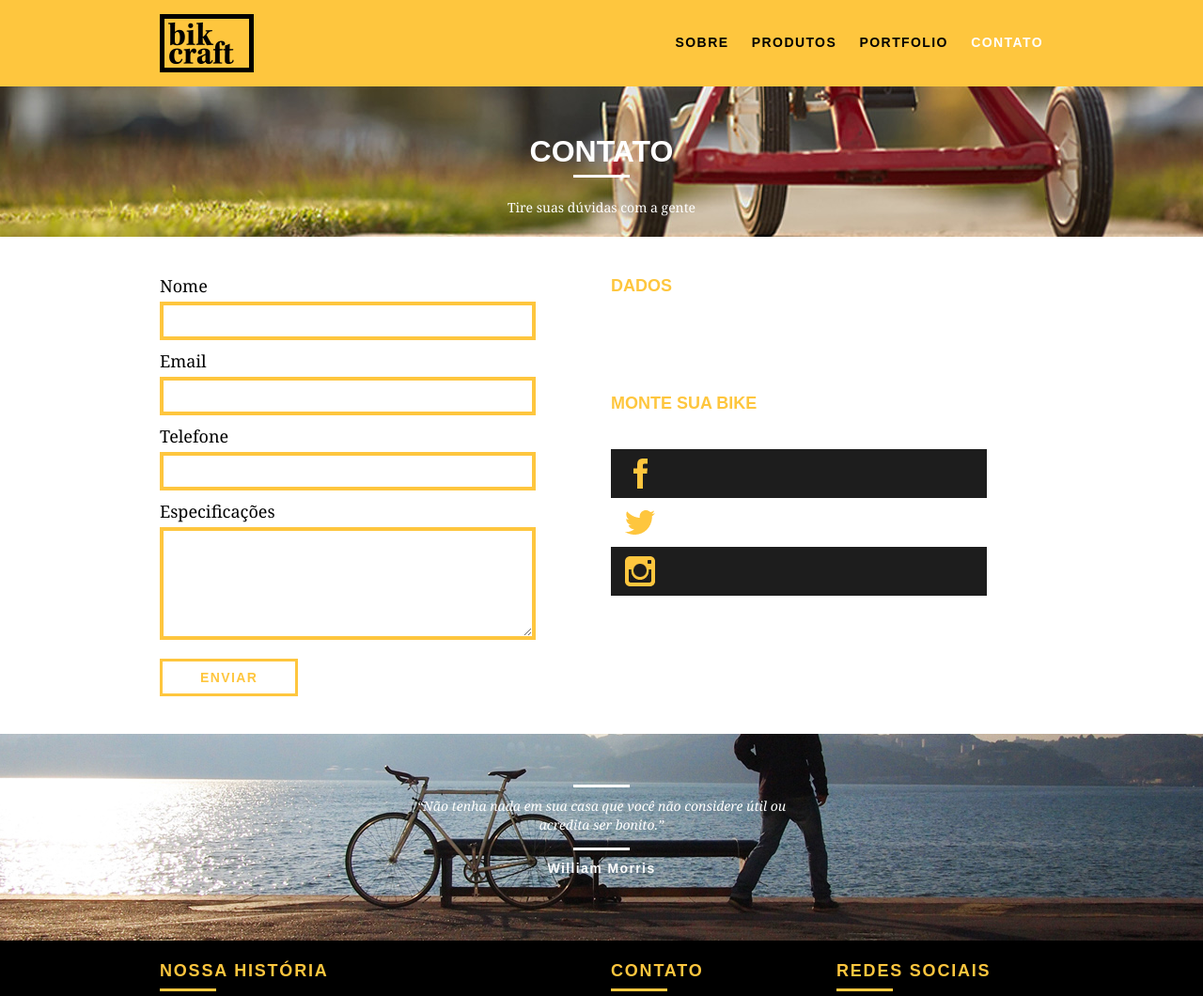
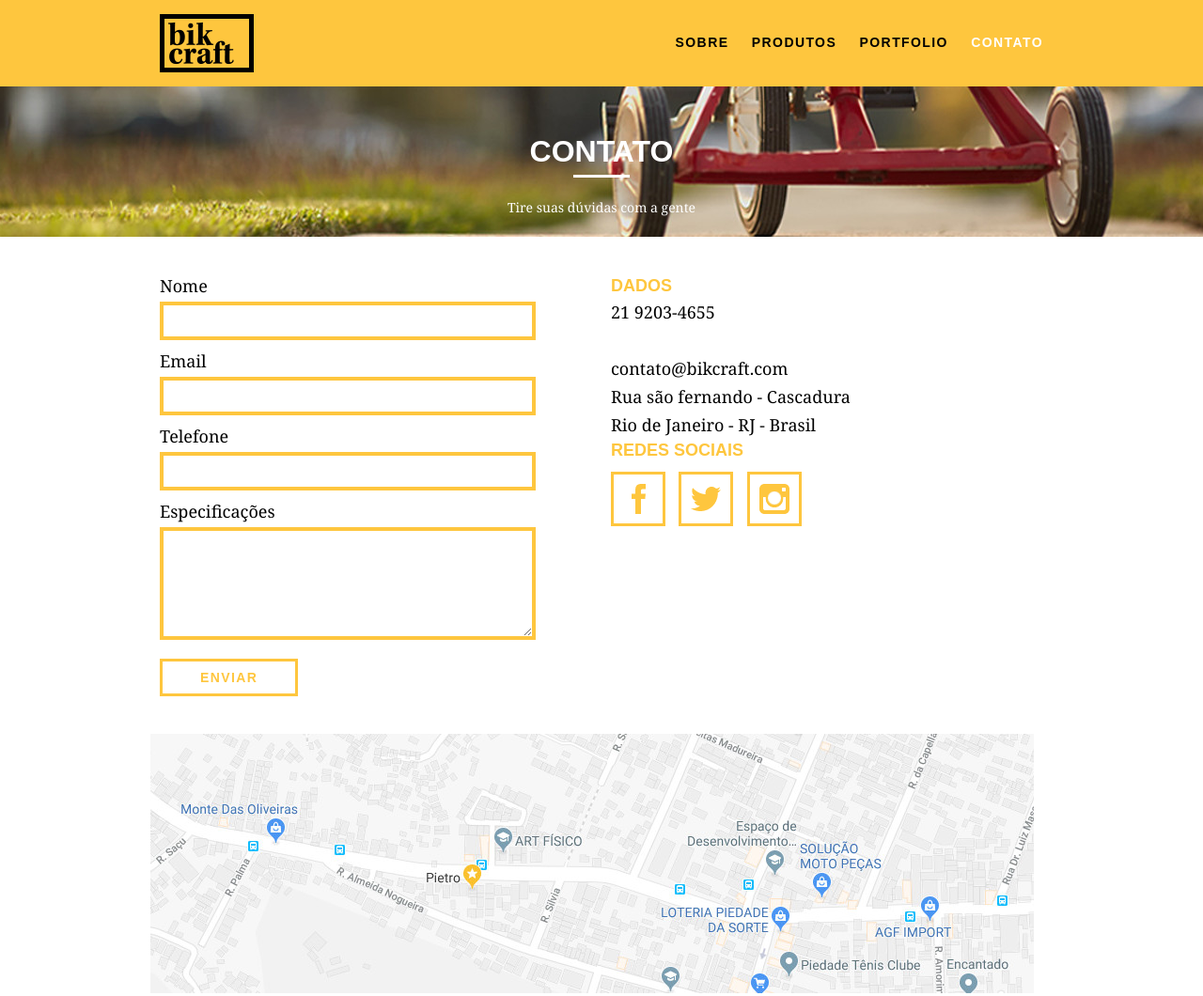
Before and after one commit to Diegolaquino/BikCraft, a plain HTML site: page contato.html in a window 1280 px wide. Shown: the top 1060 px of the page at 94% size. Drawn offline with Linux system fonts and the light colour scheme.

Commit message:
page contato completa.

```diff
--- a/contato.html
+++ b/contato.html
@@ -42,14 +42,15 @@
             <input type="text" id="telefone" value="">
             <label for="espec">Especificações</label>
             <textarea id="espec" value=""></textarea>
-            <button type="submit" class="btn">Enviar</button>
+            <button type="submit" class="btn btn-preto">Enviar</button>
         </form>
-        <div class="orcamento_dados grid-8">
+        <div class="contato_dados grid-8">
             <h3>Dados</h3>
             <span>21 9203-4655</span>
-            <span class="dados_email">contato@bikcraft.com</span>
-            <h3>Monte sua bike</h3>
-            <p>Redes Sociais:</p>
+            <span>contato@bikcraft.com</span>
+            <span>Rua são fernando - Cascadura</span>
+            <span>Rio de Janeiro - RJ - Brasil</span>
+            <h3>Redes Sociais</h3>
             <ul>
                 <li><a href="https://www.facebook.com/" target="_blank"><img src="img/redes-sociais/facebook.png"/></a></li>
                 <li><a href="https://www.twitter.com/" target="_blank"><img src="img/redes-sociais/twitter.png"/></a></li>
@@ -57,6 +58,10 @@
             </ul>
 
         </div>
+    </section>
+
+    <section class="container contato_mapa">
+        <a href="https://google.com" target="_blank" class="grid-16"></a><img src="img/contato/mapa.jpg" alt="Endereço da loja"></a>
     </section>
 
     <section class="quebra">
--- a/css/contato.css
+++ b/css/contato.css
@@ -55,7 +55,7 @@
 	color: #fff;
 }
 
-.orcamento_dados h3{
+.contato_dados h3{
 	font-size: 18px;
 	line-height: 25px;
 	text-transform: uppercase;
@@ -63,33 +63,36 @@
 	font-weight: bold;
 }
 
-.orcamento_dados span {
+.contato_dados span {
 	display: block;
 	font-size: 18px;
 	line-height: 30px;
 	font-family: Georgia, "Times New Roman", serif;
 }
 
-.dados_email {
-	margin-bottom: 40px;
+.contato_dados span:nth-of-type(1){
+	margin-bottom: 30px;
 }
 
-.orcamento_dados ul {
-	padding-right: 60px
+.contato_dados ul{
+    margin-top: 10px;
 }
 
-.orcamento_dados ul li {
-	font-family: Georgia, "Times New Roman", serif;
-	font-size: 14px;
-    padding: 10px 15px;
-    /**/
+.contato_dados ul li{
+    display: inline-block;
+    margin-right: 10px;
 }
 
-.orcamento_dados ul li:nth-child(odd) {
-	background: #1d1d1d;
-
+.contato_dados ul li a{
+    border: 3px solid #fec63e;
+    display: block;
+    padding: 10px;
 }
 
-.orcamento_dados p {
-	margin: 8px 0;
+.contato_dados ul li a:hover{
+    border-color: #000;
 }
+
+.contato_mapa{
+	margin-bottom: 60px;
+}
--- a/css/produtos.css
+++ b/css/produtos.css
@@ -152,7 +152,7 @@
 	font-family: Georgia, "Times New Roman", serif;
 }
 
-.dados_email {
+.orcamento_dados span:nth-of-type(2) {
 	margin-bottom: 40px;
 }
 
```
